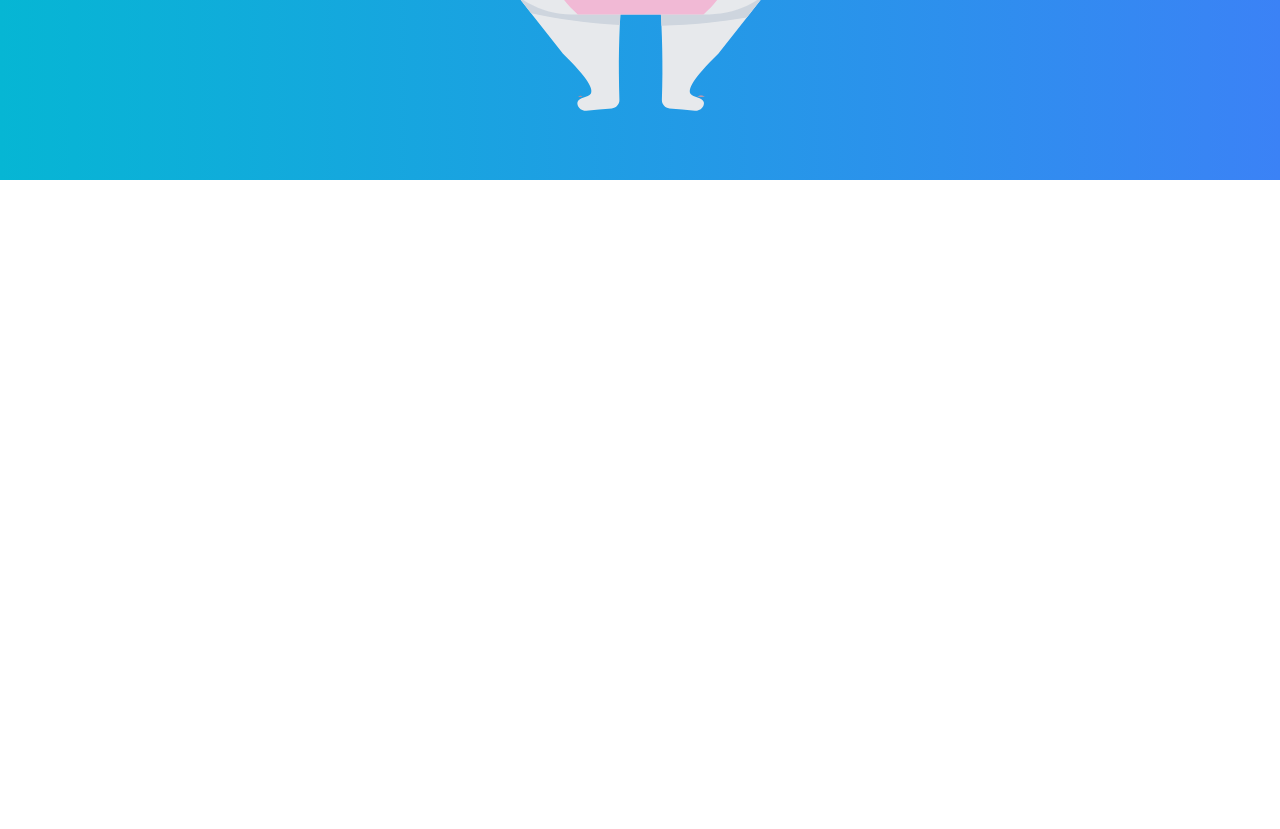
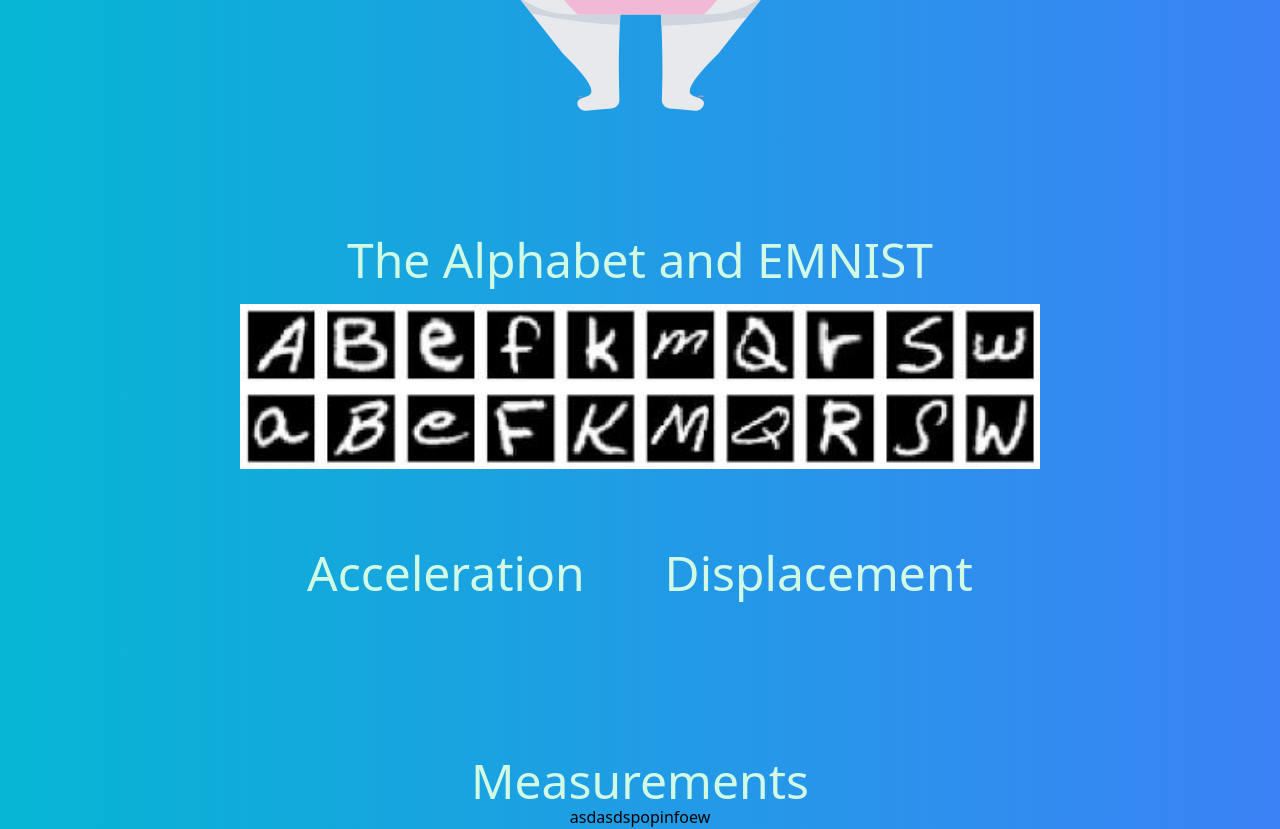
Before and after one commit to shendrew/Penpal, a Next.js app in the folder frontend/: page / in a window 1280 px wide. Shown: the part 620-1449 px from the top of the page. Before the commit the page ends 800 px from the top, so only its background shows below. Built offline with nearby package versions, Linux system fonts and the light colour scheme; no server answers.

Commit message:
style changes

```diff
--- a/frontend/src/pages/index.js
+++ b/frontend/src/pages/index.js
@@ -5,14 +5,15 @@
 
 export default function Home() {
   const [ml_data, mlSetData] = useState("");
-  const [data, setData] = useState("");
+  const [dispData, setDispData] = useState("");
+  const [accData, setAccData] = useState("");
   useEffect(() => {
     const socket = io("http://localhost:5000"); // connect to websocket server
     socket.on("update", (data) => {
       // receives data
       // mlSetData(ml_data)
-      setData(data.displacement);
-      console.log("data is", data);
+      setDispData(data.displacement);
+      setAccData(data.acceleration);
     });
     return () => {
       socket.disconnect();
@@ -22,17 +23,27 @@
   return (
     <>
       <div className="font-sans	bg-black-200 flex flex-col items-center justify-center bg-gradient-to-r from-cyan-500 to-blue-500">
-        <p className="text-8xl font-bold text-emerald-100	pb-24 pt-10">Pen Pal</p>
+        <p className="text-8xl font-bold text-emerald-100	pb-24 pt-10">
+          Pen Pal
+        </p>
         <Lottie animationData={animationData} />
-        <p className="text-5xl text-emerald-100 pt-28 pb-5">EMNIST Examples</p>
+        <p className="text-5xl text-emerald-100 pt-28 pb-5">
+          The Alphabet and EMNIST
+        </p>
         <img src="/assets/EMNIST.jpg" width={800} />
-        <h2 className="text-5xl text-emerald-100 pt-20">Real Time Data</h2>
-        <div className="flex space-x-80 pt-20 pb-20">
-          <p>child1</p>
-          <p>chil2</p>
+        <div className="flex justify-center align-center space-x-20">
+          <div className="flex flex-col">
+          <h2 className="text-5xl text-emerald-100 pt-20">Acceleration</h2>
+          <p className="text-5xl text-emerald-100">{accData}</p>
+          </div>
+          <div className="flex flex-col">
+          <h2 className="text-5xl text-emerald-100 pt-20">Displacement</h2>
+          <p className="text-5xl text-emerald-100">{dispData}</p>
+          </div>
         </div>
+        <div className="flex space-x-80 pt-20 pb-20"></div>
         {/* <p>ML data: {ml_data}</p> */}
-        <p className="text-5xl text-emerald-100">Measurements: {data}</p>
+        <p className="text-5xl text-emerald-100">Measurements</p>
         <div className="flex justify-between">
           <p>asdasds</p>
           <p>popinfoew</p>
--- a/frontend/src/styles/globals.css
+++ b/frontend/src/styles/globals.css
@@ -1,10 +1,3 @@
 @tailwind base;
 @tailwind components;
 @tailwind utilities;
-
-body, html {
-    height:  100%;
-    margin:  0;
-    padding:  0;
-    overflow-x: hidden; /* Prevent horizontal scroll */
-  }
```
Also changed, not shown: 1 other file (tests, documents, lock files or other folders).
